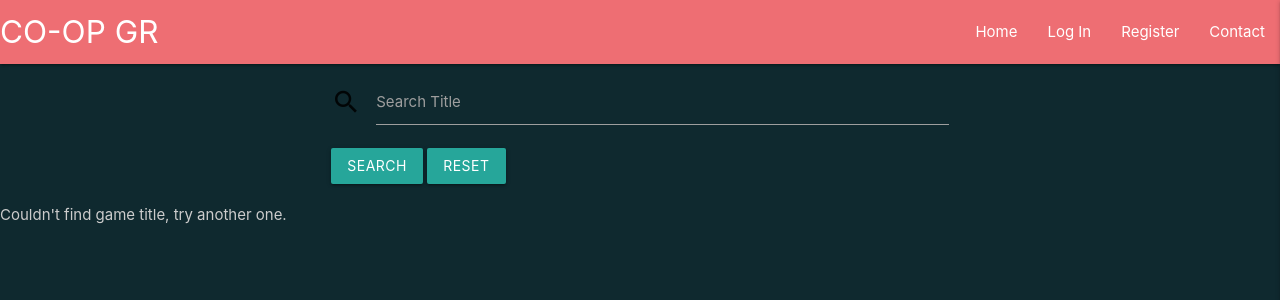
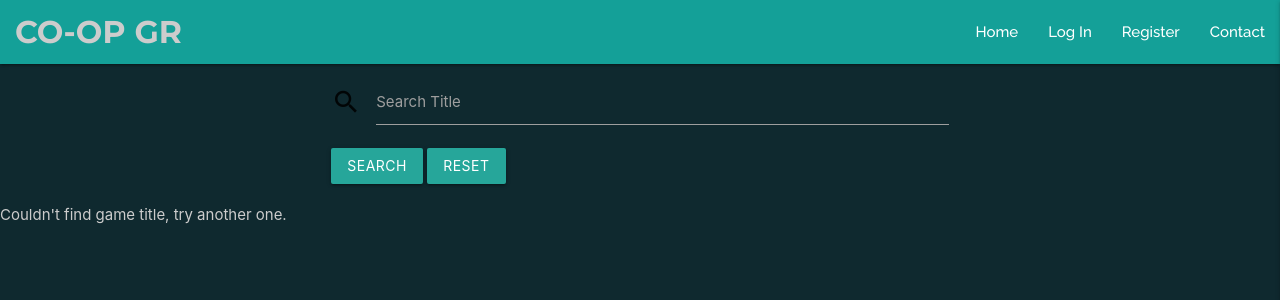
Before and after one commit to MariaLundgren/CO-OP-Game-Review, a Flask app: page / in a window 1280 px wide. Shown: the top 300 px of the page. Run offline with Flask 2, Linux system fonts and the light colour scheme; data that the repository does not hold is empty; some libraries are stand-ins or nearby versions.

Commit message:
added styling to navbar

```diff
--- a/static/css/style.css
+++ b/static/css/style.css
@@ -14,3 +14,25 @@ body {
 h1, h2, h3, h4, p {
     color: #cccccc;
 }
+
+/* navbar */
+
+.nav-wrapper{
+    background-color: #14A098;
+    padding-left: 1rem;
+}
+
+.sidenav {
+    background-color: #14A098;
+}
+
+.brand-logo {
+    font-family: "Montserrat", sans-serif;
+    font-weight: 700;
+    color: #cccccc !important;
+}
+
+.nav-links {
+    font-family: "Raleway", sans-serif;
+    font-weight: 500;
+}
--- a/templates/base.html
+++ b/templates/base.html
@@ -16,7 +16,7 @@
         <div class="nav-wrapper">
             <a href="#!" class="brand-logo">CO-OP GR</a>
             <a href="#" data-target="mobile-demo" class="sidenav-trigger right"><i class="material-icons">dehaze</i></a>
-            <ul class="right hide-on-med-and-down">
+            <ul class="right hide-on-med-and-down nav-links">
                 <li><a href="{{ url_for('get_titles')}}">Home</a></li>
                 {% if session.user %}
                     <li><a href="{{ url_for('profile', username=session['user']) }}">Profile</a></li>
@@ -32,7 +32,7 @@
     </nav>
 
     <!-- mobile collapsable nav from materialized -->
-    <ul class="sidenav" id="mobile-demo">
+    <ul class="sidenav nav-links" id="mobile-demo">
         <li><a href="{{ url_for('get_titles')}}">Home</a></li>
         {% if session.user %}
             <li><a href="{{ url_for('profile', username=session['user']) }}">Profile</a></li>
```
